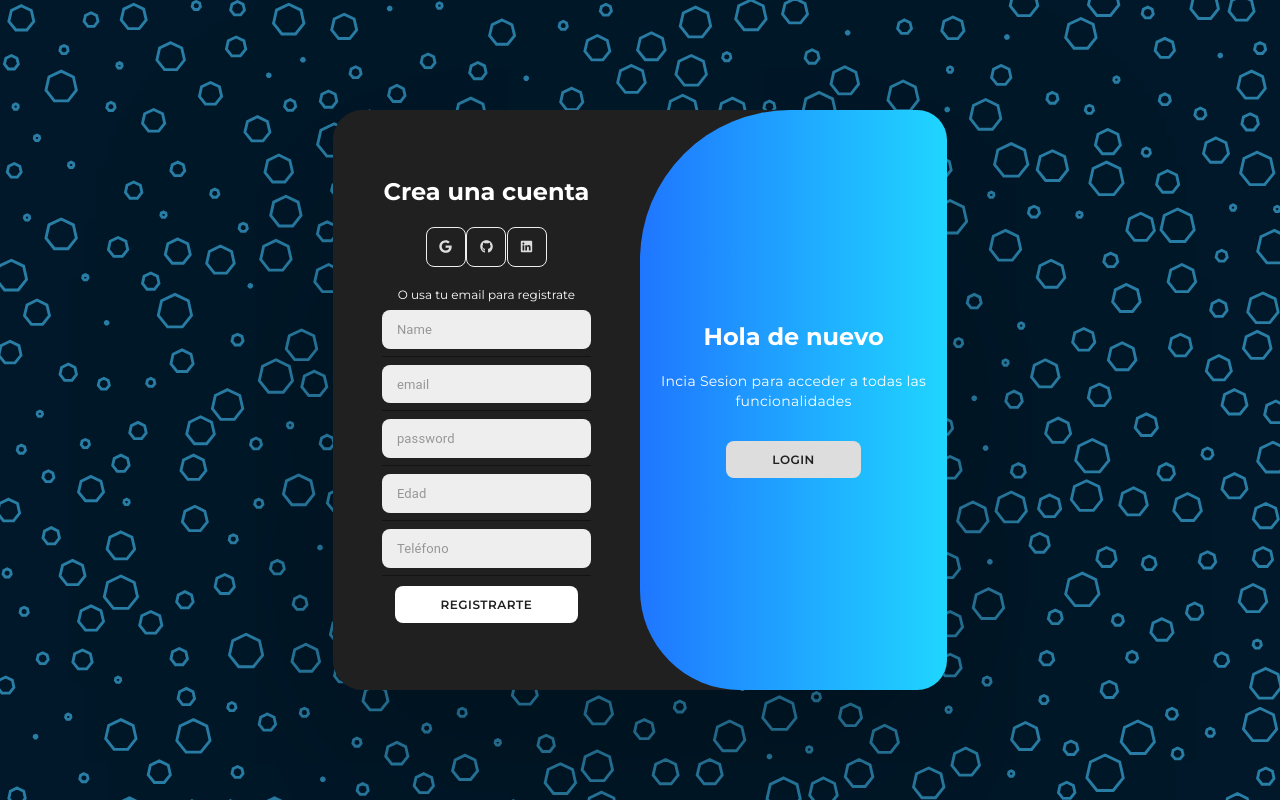
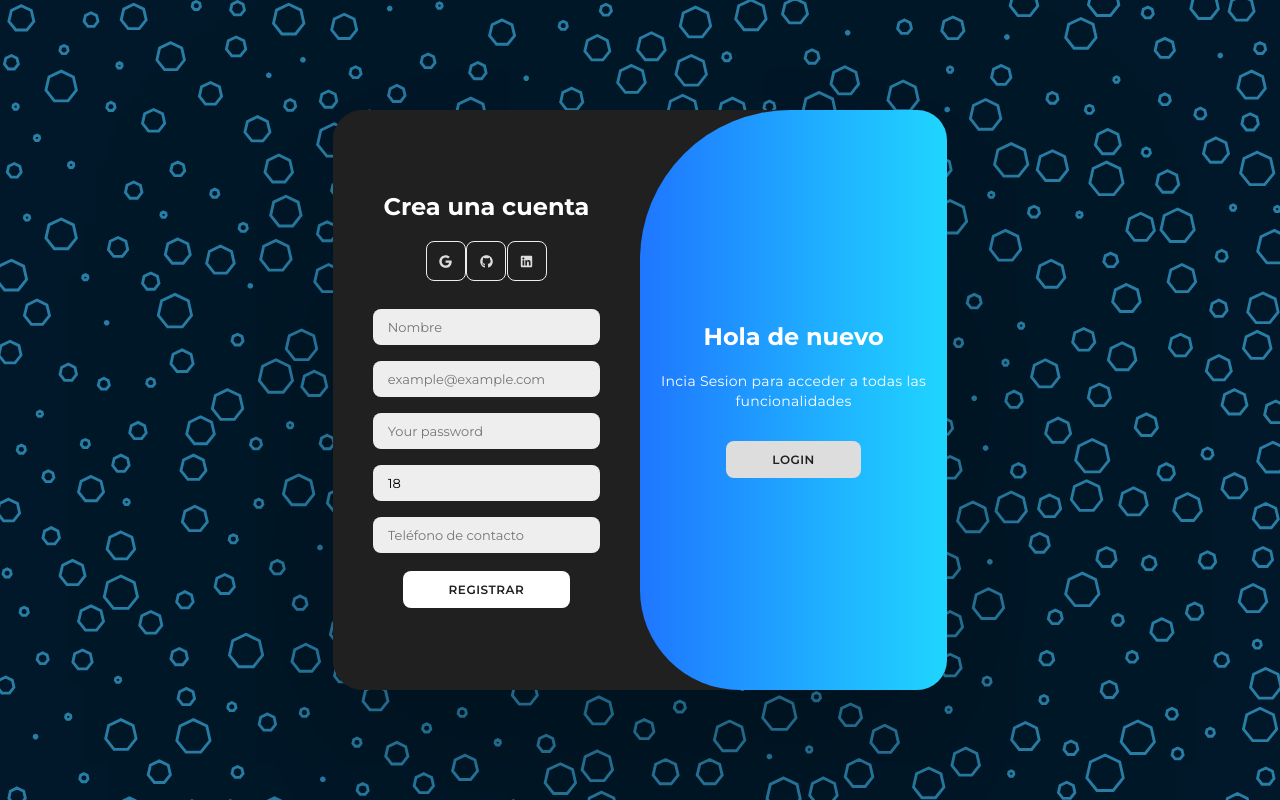
Before and after one commit to pMoralesDev/LIveTherapy-front, a React (Create React App) app: page / in a window 1280 px wide. Built offline with nearby package versions, Linux system fonts and the light colour scheme.

Commit message:
Funciona el registro y el logeo

```diff
--- a/src/components/pure/forms/LoginForm.tsx
+++ b/src/components/pure/forms/LoginForm.tsx
@@ -64,7 +64,7 @@ export default function LoginForm() {
                         <ErrorMessage name="password" component='div'></ErrorMessage>
                     )
                   }
-                  <button type='submit'>Log in</button>
+                  <button type='submit'>Login</button>
                   {
                     isSubmitting ? (<p>Comprobando credenciales</p>) : null
                   }
--- a/src/components/pure/forms/RegisterForm.tsx
+++ b/src/components/pure/forms/RegisterForm.tsx
@@ -1,11 +1,31 @@
 import React from 'react'
 import '../../../styles/authPage.css'
-import { Input } from '@mui/material'
 import { FaGoogle, FaGithub, FaLinkedin } from 'react-icons/fa';
 import { Formik, Field, Form, ErrorMessage } from 'formik';
 import * as Yup from 'yup';
+import { AxiosResponse } from 'axios';
+import { register } from '../../../service/authService';
 
 export default function RegisterForm() {
+
+  const registerSchema = Yup.object().shape({
+    name: Yup.string().required(''),
+    role: Yup.string().required(''),
+    email: Yup.string().email('Formato de email no valido').required(''),
+    password: Yup.string().min(6, 'como minimo debe tener 6 caracteres').required(''),
+    age: Yup.number().min(0, 'La edad no puede ser negativa').max(118, 'La persona más longeva del mundo vivió 117 años y 78 días').required(''),
+    phone: Yup.string().required('')
+  })
+
+  const initialValues = {
+    name:'',
+    role:'patient',
+    email:'',
+    password:'',
+    age:18,
+    phone:''
+  }
+
   return (
     <section className='form-container sign-up'>
       <div className='sub-container'>
@@ -21,13 +41,61 @@ export default function RegisterForm() {
               <FaLinkedin/>
           </a>
         </div>
-        <span>O usa tu email para registrate</span>
-        <Input type='text' placeholder='Name'></Input>
-        <Input type='email' placeholder='email'></Input>
-        <Input type='password' placeholder='password'></Input>
-        <Input type='number' placeholder='Edad'></Input>
-        <Input type='text' placeholder='Teléfono'></Input>
-        <button>Registrarte</button>
+        <Formik initialValues={initialValues} validationSchema={registerSchema}
+          onSubmit={ async(values) => {
+            await register(values.name, values.email, values.role, values.password, values.age, values.phone).then((res:AxiosResponse) => {
+              if(res.status === 201){
+                alert('Usuario creado, ya puede logearse')
+              }else if(res.status === 400){
+                alert('Este usuario ya existe')
+              }else if(res.status === 500){
+                alert('Error en el servidor')
+              }else{ throw new Error('Error en el servidor')}
+            }).catch((err)=> {
+              console.error(`[REGISTER ERROR] Error al intentar registrar usuario ${err}`)})
+          }}>
+            {
+              ({values, touched, errors, isSubmitting, handleChange, handleBlur }) => (
+                <Form className='auth-boton'>
+
+                  <Field id='name' type='name' name='name' placeholder='Nombre'></Field>
+                  {
+                    errors.email && touched.email && (
+                        <ErrorMessage name="name" component='div'></ErrorMessage>
+                    )
+                  }
+                  <Field id='emailRegister' type='email' name='email' placeholder='example@example.com'></Field>
+                  {
+                    errors.email && touched.email && (
+                        <ErrorMessage name="email" component='div'></ErrorMessage>
+                    )
+                  }
+                  <Field id='passwordRegister' type='password' name='password' placeholder='Your password'></Field>
+                  {
+                    errors.password && touched.password && (
+                        <ErrorMessage name="password" component='div'></ErrorMessage>
+                    )
+                  }
+                  <Field id='age' type='number' name='age'></Field>
+                  {
+                    errors.password && touched.password && (
+                        <ErrorMessage name="age" component='div'></ErrorMessage>
+                    )
+                  }
+                  <Field id='phone' type='string' name='phone' placeholder='Teléfono de contacto'></Field>
+                  {
+                    errors.password && touched.password && (
+                        <ErrorMessage name="phone" component='div'></ErrorMessage>
+                    )
+                  }
+                  <button type='submit'>Registrar</button>
+                  {
+                    isSubmitting ? (<p>Comprobando credenciales</p>) : null
+                  }
+                </Form>
+              )
+            }
+        </Formik>
       </div>
     </section>
   )
--- a/src/service/authService.ts
+++ b/src/service/authService.ts
@@ -28,12 +28,13 @@ export const login = (email:string, password:string) => {
  * @param {string} phone Edad del usuario
  * @returns peticion POST a la API
  */
-export const register = (name:string, email:string, password:string, age:number, phone: string) => {
+export const register = (name:string, email:string, role:string, password:string, age:number, phone: string) => {
 
     // Declaramos el body para incluirlo en el POST
     const body = {
         name,
         email,
+        role,
         password,
         age,
         phone
```
